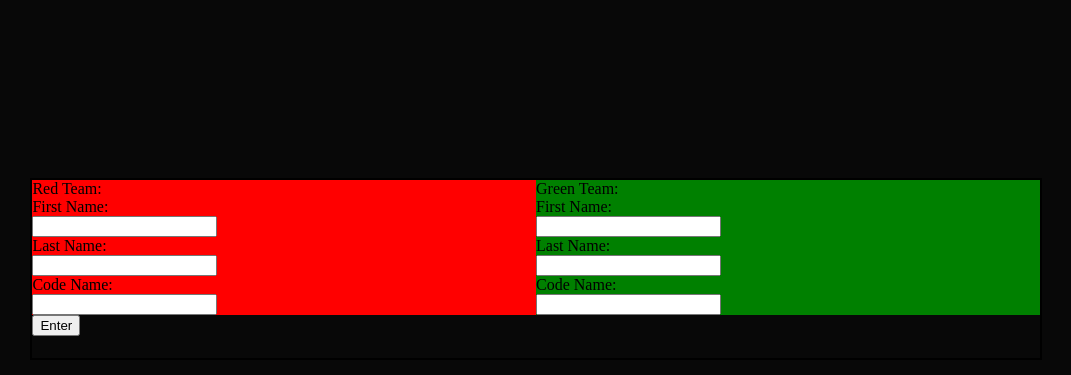
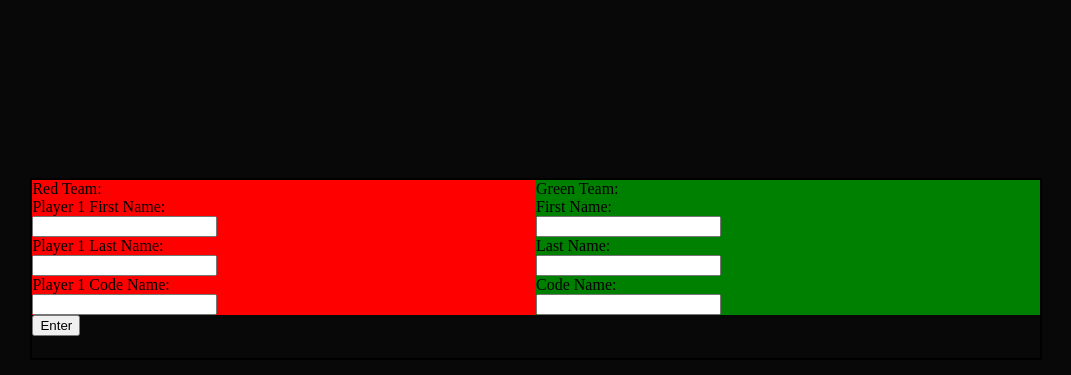
Before and after one commit to FlynnByReference/CSCE-3513-2022-Project, a Flask app: page /game in a window 1280 px wide. Shown: the part 264-639 px from the top of the page, without its empty margins (104-1175 px from the left). Run offline with Flask 2, Linux system fonts and the light colour scheme.

Commit message:
Fixed a few things
wasn't going to the database from the html page

```diff
--- a/midhand.py
+++ b/midhand.py
@@ -66,5 +66,5 @@ class connectToHeroku():
 
 
 # test = connectToHeroku()
-# ##test.addPlayer(24, "Nick", "BROWN", "NFB")
+# test.addPlayer(24, "Nick", "BROWN", "NFB")
 # test.getPlayer()
--- a/templates/splitPlayers.html
+++ b/templates/splitPlayers.html
@@ -14,23 +14,20 @@
   <div class="col1">
       <label for="field1">Red Team:</label>
 
-      <label for="redf1"> First Name:</label>
+      <label for="redf1"> Player 1 First Name:</label>
       <input id="redf1" namef1="fName1" type="text" value="">
 
-      <label for="redl1"> Last Name:</label>
+      <label for="redl1"> Player 1 Last Name:</label>
       <input id="redl1" namel1="lName1" type="text" value="">
 
-      <label for="redc1"> Code Name:</label>
+      <label for="redc1"> Player 1 Code Name:</label>
       <input id="redc1" namec1="cName1" type="text" value="">
 
-      <!-- <label for="redf2"> First Name:</label>
+      <!-- <label for="redf2"> Player 2 First Name:</label>
       <input id="redf2" namef1="fName2" type="text" value="">
 
-      <label for="redl2"> Last Name:</label>
-      <input id="redl2" namel1="lName2" type="text" value="">
-
-      <label for="redc1"> Code Name:</label>
-      <input id="redc2" namec1="cName2" type="text" value=""> -->
+      <label for="redl2"> Player 2 Last Name:</label>
+      <input id="redl2" namel1="lName2" type="text" value="">-->
 
       <!-- <input id="red2" name="red2" type="text" value="">
       <input id="red3" name="red3" type="text" value="">
@@ -69,6 +66,11 @@
   var redPlayerFirstName1 = form.redf1.value;
   var redPlayerLastName1 = form.redl1.value;
   var redPlayerCodeName1 = form.redc1.value;
+
+  // var redPlayerID2 = 2;
+  // var redPlayerFirstName2 = form.redf2.value;
+  // var redPlayerLastName2 = form.redl2.value;
+  // var redPlayerCodeName2 = form.redc2.value;
 
 
   // var redPlayer2 = form.red2.value;
```
Also changed, not shown: main.py (+12 -1 lines).
